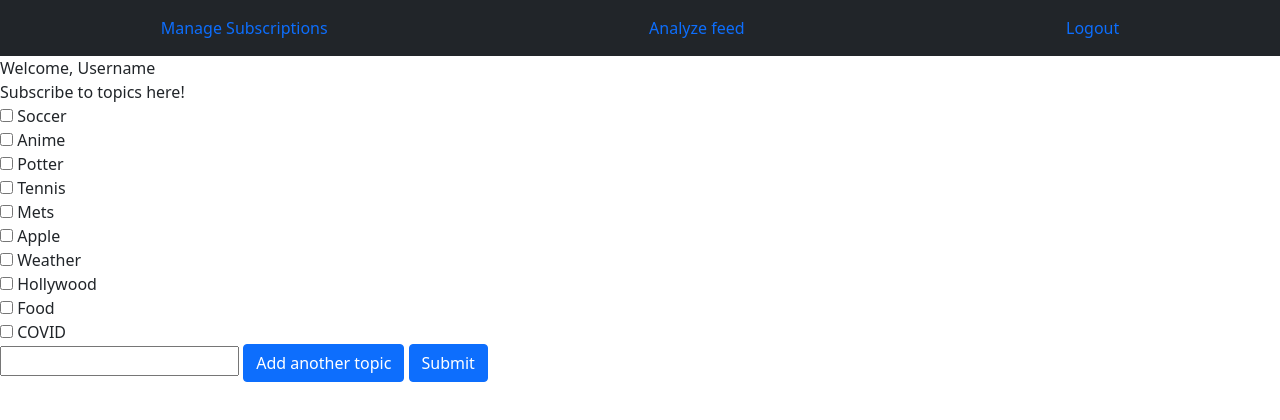
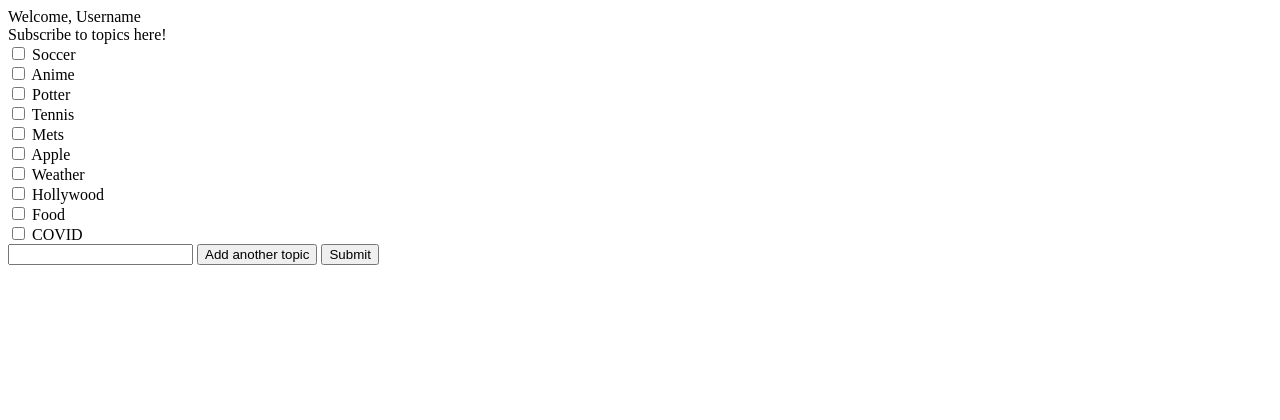
Before and after one commit to Shwetasha03/smart-feed, a Django app: page /topics/ in a window 1280 px wide. Shown: the top 420 px of the page. Run offline with Django 4.2, Linux system fonts and the light colour scheme; the visitor is signed in with stand-in values (Sample User, id 1).

Commit message:
removed nav bar

```diff
--- a/home/templates/subscribe_topics.html
+++ b/home/templates/subscribe_topics.html
@@ -4,8 +4,6 @@
      <meta charset="utf-8">
     <meta http-equiv="X-UA-Compatible" content="IE=edge">
     <meta name="viewport" content="width=device-width, initial-scale=1">
-     <link href="https://cdn.jsdelivr.net/npm/bootstrap@5.0.2/dist/css/bootstrap.min.css" rel="stylesheet"
-          integrity="sha384-EVSTQN3/azprG1Anm3QDgpJLIm9Nao0Yz1ztcQTwFspd3yD65VohhpuuCOmLASjC" crossorigin="anonymous">
     <title>Subscribe to topics</title>
     <script>
         function add_topic() {
@@ -19,21 +17,6 @@
 </head>
 <body>
 
-<nav class="navbar navbar-expand-lg nnavbar-dark bg-dark">
-  <div class="collapse navbar-collapse" id="navbarNav">
-    <ul class="navbar-nav nav-fill w-100">
-      <li class="nav-item active">
-        <a class="nav-link" href="/topics">Manage Subscriptions</a>
-      </li>
-      <li class="nav-item">
-        <a class="nav-link" href="/sentiments">Analyze feed</a>
-      </li>
-      <li class="nav-item">
-        <a class="nav-link" href="/logout">Logout</a>
-      </li>
-    </ul>
-  </div>
-</nav>
 
 Welcome, Username
 
```
